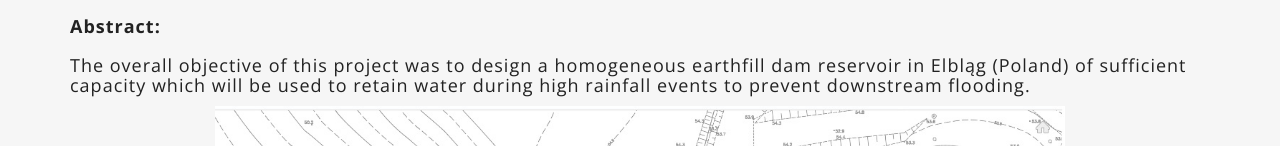
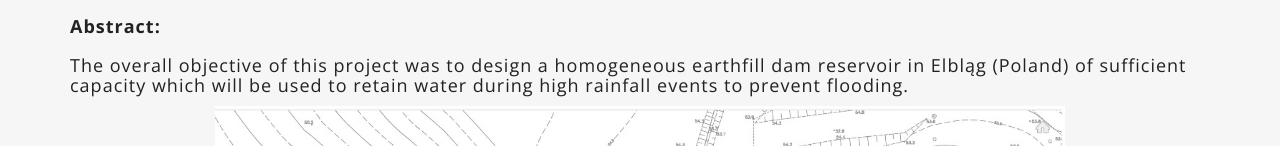
Before and after one commit to nowiczka/nowiczka.github.io, a plain HTML site: page index8.html in a window 1280 px wide. Shown: the part 337-483 px from the top of the page. Drawn offline with nearby package versions, Linux system fonts and the light colour scheme.

Commit message:
Update index8.html

```diff
--- a/index8.html
+++ b/index8.html
@@ -70,7 +70,7 @@
 	<h3>Design of a Terkawka homogeneous earthfill dam reservoir in Poland</h3>
 
 	<h3><b>Abstract: </b></h3>
-	<h3>The overall objective of this project was to design a homogeneous earthfill dam reservoir in Elbląg (Poland) of sufficient capacity which will be used to   retain water during high rainfall events to prevent downstream flooding.</h3>
+	<h3>The overall objective of this project was to design a homogeneous earthfill dam reservoir in Elbląg (Poland) of sufficient capacity which will be used to   retain water during high rainfall events to prevent flooding.</h3>
 
 	<a style='text-decoration: none; color: black;'>
 	  <p style="text-align:center;"><img src='img/portfolio/cad.jpg' style='width: 850px'></p>
```
